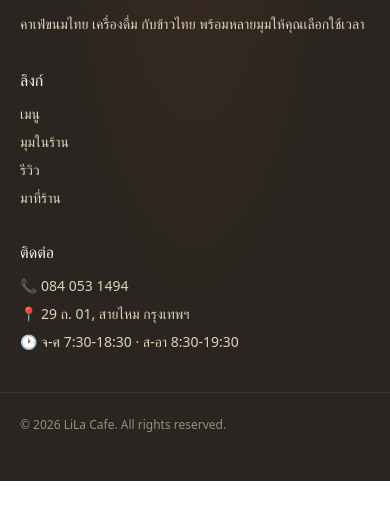
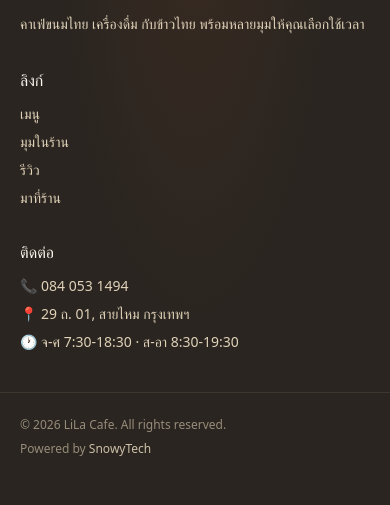
Before and after one commit to baompansiri/lilacafe, a plain HTML site: page facility.html in a window 390 px wide. Shown: the part 7607-8112 px from the top of the page. Before the commit the page ends 8088 px from the top, so only its background shows below. Drawn offline with nearby package versions, Linux system fonts and the light colour scheme; a web font is replaced by a local one.

Commit message:
chore(footer): add "Powered by SnowyTech" credit
Add a subtle credit line to the footer bottom bar on index, menu, and
facility pages. Sits right of the copyright on desktop (justify-between),
stacks below it on mobile.

Co-Authored-By: Claude Opus 4.8 <noreply@anthropic.com>

```diff
--- a/facility.html
+++ b/facility.html
@@ -337,6 +337,7 @@
   </div>
   <div class="max-w-7xl mx-auto px-5 lg:px-8 mt-10 pt-6 border-t border-cream-300/10 text-xs text-cream-300/60 flex flex-col md:flex-row gap-2 md:justify-between">
     <div>© 2026 LiLa Cafe. All rights reserved.</div>
+    <div>Powered by <span class="text-cream-300/90 font-medium">SnowyTech</span></div>
   </div>
 </footer>
 
```
Also changed, not shown: index.html (+1 -0 lines), menu.html (+1 -0 lines).
